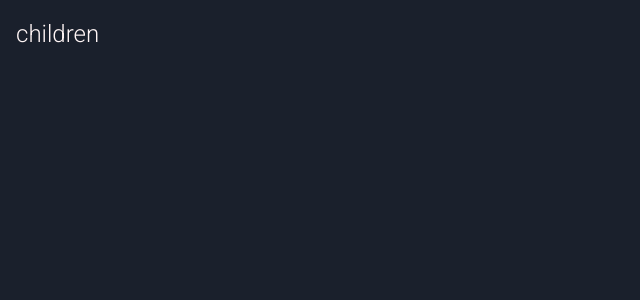
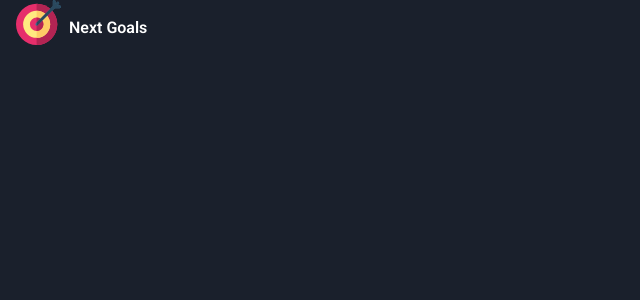
Before and after one commit to Rassis7/next-goals, a Next.js app: page / in a window 1280 px wide. Shown: the top 300 px of the page, without its empty margins (0-640 px from the left). Built offline with nearby package versions, Linux system fonts and the light colour scheme.

Commit message:
feat: Svg and text in Logo Component

```diff
--- /dev/null
+++ b/src/clean/presentation/components/Header/components/logo.tsx
@@ -0,0 +1,31 @@
+import { Box, Flex, Text } from '@chakra-ui/layout';
+import Image from 'next/image'
+
+const Logo = () => (
+  <Flex
+    alignItems="center"
+  >
+    <Box>
+      <Image
+        data-testid="image"
+        src="/svg/victim.svg"
+        height="45rem"
+        width="45rem"
+      />
+    </Box>
+    <Box
+      ml="2"
+    >
+      <Text
+        data-testid="logo-title"
+        fontSize="medium"
+        fontWeight="semibold"
+        color="white"
+      >
+        Next Goals
+      </Text>
+    </Box>
+  </Flex>
+)
+
+export default Logo;
--- a/src/clean/presentation/components/Header/header-component.tsx
+++ b/src/clean/presentation/components/Header/header-component.tsx
@@ -1,18 +1,19 @@
 import { memo } from 'react'
 import { Box } from '@chakra-ui/react'
+import Logo from './components/logo'
 
 const Header = () => (
   <Box
     data-testid="header"
     as="header"
-    height="14"
+    height="55"
     width="100%"
     color="red.50"
     fontSize="2xl"
     fontWeight="medium"
-    p="4"
+    px="4"
   >
-    children
+    <Logo />
   </Box>
 )
 
```
Also changed, not shown: public/svg/victim.svg (added), 1 other file (tests, documents, lock files or other folders).
